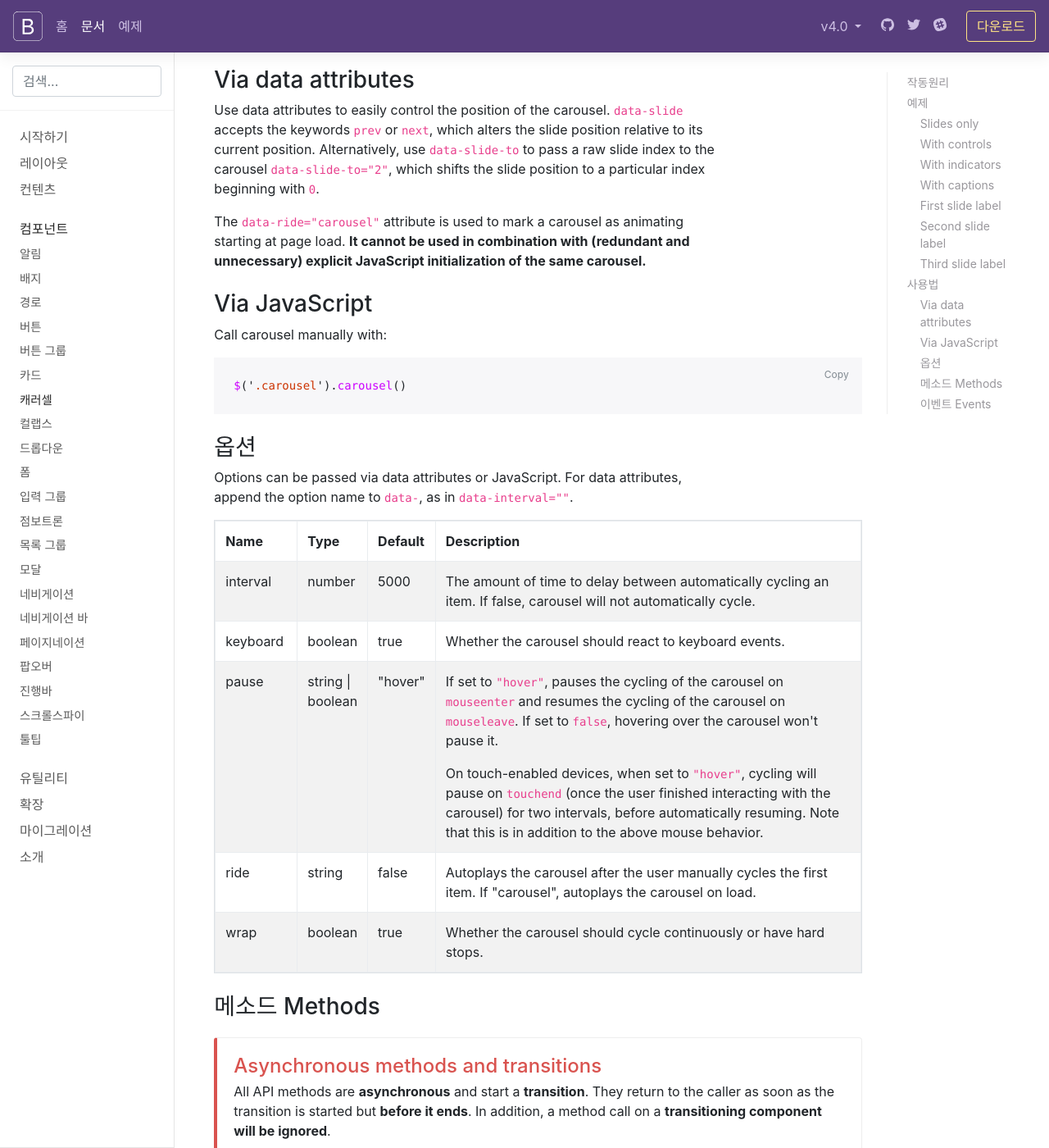
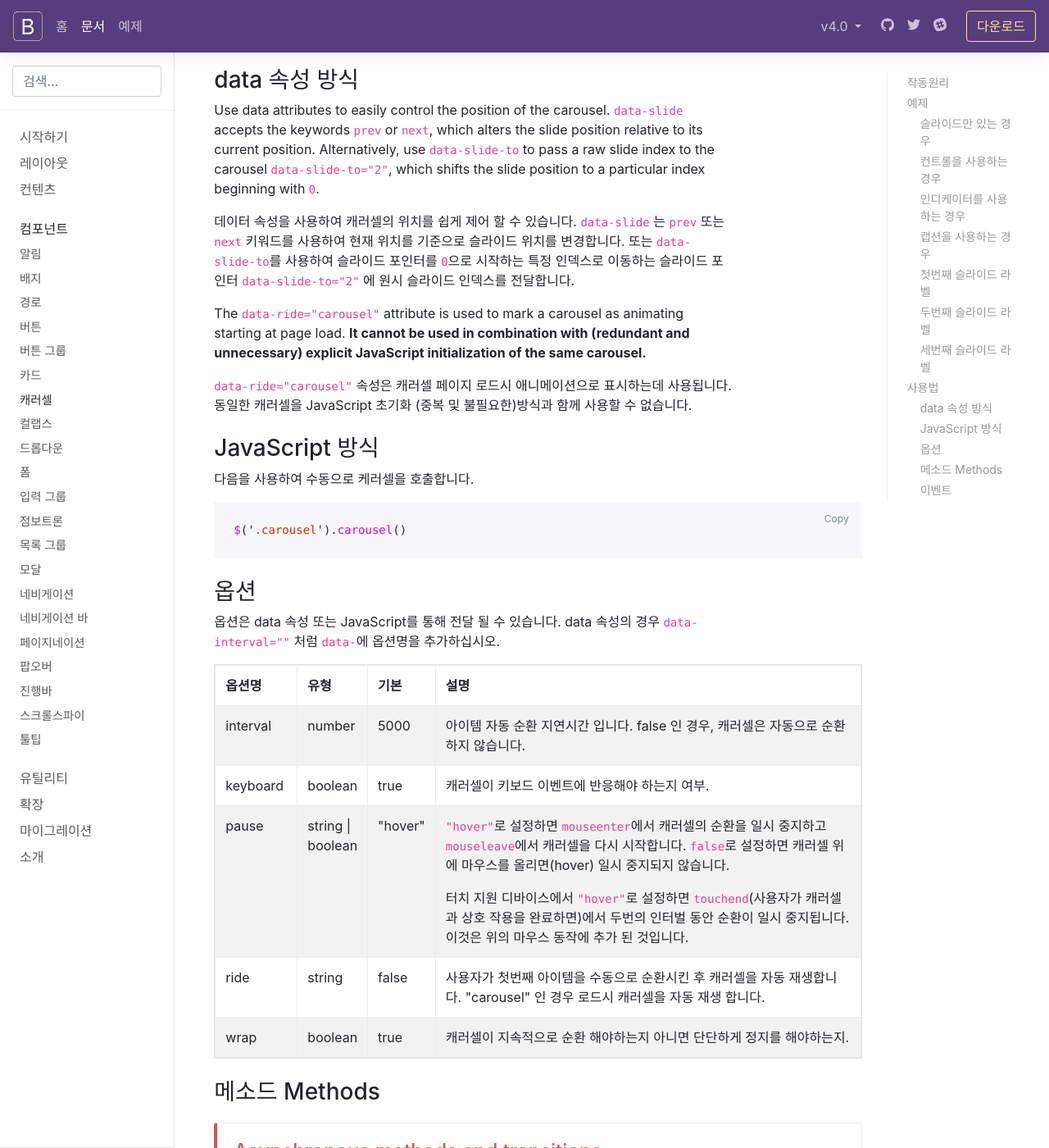
Before and after one commit to kimsQ/bs4-translation, a Jekyll site: the page built from docs/4.0/components/carousel.md, in a window 1280 px wide and 1400 px high, scrolled down 4777 px. Shown: the whole window at 82% size. Built offline with Jekyll 4.4.1, drawn with Linux system fonts in a browser that asks for light colours; nearby versions of some CDN libraries; library files that are not in the unit come from our copies; comment, search, counter and statistics services are not loaded; the table of contents is made by our own code; some of the changed text lies outside the part shown.

Commit message:
update docs

```diff
--- a/docs/4.0/components/carousel.md
+++ b/docs/4.0/components/carousel.md
@@ -20,61 +20,62 @@
 
 ## 예제
 
-Carousels don't automatically normalize slide dimensions. As such, you may need to use additional utilities or custom styles to appropriately size content. While carousels support previous/next controls and indicators, they're not explicitly required. Add and customize as you see fit.
+캐러셀은 자동으로 슬라이드 크기를 표준화하지 않습니다. 따라서 콘텐츠의 크기를 적절하게 조정하려면 추가 유틸리티 또는 사용자 정의 스타일을 사용해야 할 수도 있습니다. 캐러셀은 이전/다음 컨트롤 및 인디케이터를 지원하지만 명확하게 요구되지는 않습니다. 원하는대로 추가하고 사용자 정의 하십시오.
 
-Be sure to set a unique id on the `.carousel` for optional controls, especially if you're using multiple carousels on a single page.
+선택적 컨트롤을 위해 `.carousel`에 고유ID를 설정 해야합니다. 특히 한 페이지에서 여러개의 캐러셀를 사용하는 경우 특히 그렇습니다.
 
-### Slides only
+### 슬라이드만 있는 경우
 
-Here's a carousel with slides only. Note the presence of the `.d-block` and `.img-fluid` on carousel images to prevent browser default image alignment.
+다음은 슬라이드만 있는 캐러셀 입니다. 브라우저 기본 이미지 정렬을 방지하기 위해 캐러셀 이미지에 `.d-block` 및 `.img-fluid`가 있는지 확인하십시오.
+
 
 {% example html %}
 <div id="carouselExampleSlidesOnly" class="carousel slide" data-ride="carousel">
   <div class="carousel-inner">
     <div class="carousel-item active">
-      <img class="d-block w-100" data-src="holder.js/800x400?auto=yes&bg=777&fg=555&text=First slide" alt="First slide">
+      <img class="d-block w-100" data-src="holder.js/800x400?auto=yes&bg=777&fg=555&text=첫번째 슬라이드" alt="첫번째 슬라이드">
     </div>
     <div class="carousel-item">
-      <img class="d-block w-100" data-src="holder.js/800x400?auto=yes&bg=666&fg=444&text=Second slide" alt="Second slide">
+      <img class="d-block w-100" data-src="holder.js/800x400?auto=yes&bg=666&fg=444&text=두번째 슬라이드" alt="두번째 슬라이드">
     </div>
     <div class="carousel-item">
-      <img class="d-block w-100" data-src="holder.js/800x400?auto=yes&bg=555&fg=333&text=Third slide" alt="Third slide">
+      <img class="d-block w-100" data-src="holder.js/800x400?auto=yes&bg=555&fg=333&text=세번째 슬라이드" alt="세번째 슬라이드">
     </div>
   </div>
 </div>
 {% endexample %}
 
-### With controls
+### 컨트롤을 사용하는 경우
 
-Adding in the previous and next controls:
+이전 및 다음 컨트롤을 추가하세요 :
 
 {% example html %}
 <div id="carouselExampleControls" class="carousel slide" data-ride="carousel">
   <div class="carousel-inner">
     <div class="carousel-item active">
-      <img class="d-block w-100" data-src="holder.js/800x400?auto=yes&bg=777&fg=555&text=First slide" alt="First slide">
+      <img class="d-block w-100" data-src="holder.js/800x400?auto=yes&bg=777&fg=555&text=첫번째 슬라이드" alt="첫번째 슬라이드">
     </div>
     <div class="carousel-item">
-      <img class="d-block w-100" data-src="holder.js/800x400?auto=yes&bg=666&fg=444&text=Second slide" alt="Second slide">
+      <img class="d-block w-100" data-src="holder.js/800x400?auto=yes&bg=666&fg=444&text=두번째 슬라이드" alt="두번째 슬라이드">
     </div>
     <div class="carousel-item">
-      <img class="d-block w-100" data-src="holder.js/800x400?auto=yes&bg=555&fg=333&text=Third slide" alt="Third slide">
+      <img class="d-block w-100" data-src="holder.js/800x400?auto=yes&bg=555&fg=333&text=세번째 슬라이드" alt="세번째 슬라이드">
     </div>
   </div>
   <a class="carousel-control-prev" href="#carouselExampleControls" role="button" data-slide="prev">
     <span class="carousel-control-prev-icon" aria-hidden="true"></span>
-    <span class="sr-only">Previous</span>
+    <span class="sr-only">이전</span>
   </a>
   <a class="carousel-control-next" href="#carouselExampleControls" role="button" data-slide="next">
     <span class="carousel-control-next-icon" aria-hidden="true"></span>
-    <span class="sr-only">Next</span>
+    <span class="sr-only">다음</span>
   </a>
 </div>
 {% endexample %}
 
-### With indicators
+### 인디케이터를 사용하는 경우
 
-You can also add the indicators to the carousel, alongside the controls, too.
+컨트롤과 함께 인디케이터를 캐러셀에 추가 할 수도 있습니다.
 
 {% example html %}
 <div id="carouselExampleIndicators" class="carousel slide" data-ride="carousel">
@@ -85,22 +86,22 @@
   </ol>
   <div class="carousel-inner">
     <div class="carousel-item active">
-      <img class="d-block w-100" data-src="holder.js/800x400?auto=yes&bg=777&fg=555&text=First slide" alt="First slide">
+      <img class="d-block w-100" data-src="holder.js/800x400?auto=yes&bg=777&fg=555&text=첫번째 슬라이드" alt="첫번째 슬라이드">
     </div>
     <div class="carousel-item">
-      <img class="d-block w-100" data-src="holder.js/800x400?auto=yes&bg=666&fg=444&text=Second slide" alt="Second slide">
+      <img class="d-block w-100" data-src="holder.js/800x400?auto=yes&bg=666&fg=444&text=두번째 슬라이드" alt="두번째 슬라이드">
     </div>
     <div class="carousel-item">
-      <img class="d-block w-100" data-src="holder.js/800x400?auto=yes&bg=555&fg=333&text=Third slide" alt="Third slide">
+      <img class="d-block w-100" data-src="holder.js/800x400?auto=yes&bg=555&fg=333&text=세번째 슬라이드" alt="세번째 슬라이드">
     </div>
   </div>
   <a class="carousel-control-prev" href="#carouselExampleIndicators" role="button" data-slide="prev">
     <span class="carousel-control-prev-icon" aria-hidden="true"></span>
-    <span class="sr-only">Previous</span>
+    <span class="sr-only">이전</span>
   </a>
   <a class="carousel-control-next" href="#carouselExampleIndicators" role="button" data-slide="next">
     <span class="carousel-control-next-icon" aria-hidden="true"></span>
-    <span class="sr-only">Next</span>
+    <span class="sr-only">다음</span>
   </a>
 </div>
 {% endexample %}
@@ -111,9 +112,9 @@
 The `.active` class needs to be added to one of the slides. Otherwise, the carousel will not be visible.
 {% endcallout %}
 
-### With captions
+### 캡션을 사용하는 경우
 
-Add captions to your slides easily with the `.carousel-caption` element within any `.carousel-item`. They can be easily hidden on smaller viewports, as shown below, with optional [display utilities]({{ site.baseurl }}/docs/{{ site.docs_version }}/utilities/display/). We hide them initially with `.d-none` and bring them back on medium-sized devices with `.d-md-block`.
+`.carousel-item` 내에 `.carousel-caption` 요소를 사용하여 슬라이드에 캡션을 쉽게 추가 할 수 있습니다. 아래 그림과 같이 선택적으로 [디스플레이 유틸리티]({{ site.baseurl }}/docs/{{ site.docs_version }}/utilities/display/)를 사용하여 작은 뷰포트에 쉽게 숨길 수 있습니다. 처음에는 `.d-none`으로 숨기고 `.d-md-block` 으로  중간 크기의 디바이스에서 다시 가져옵니다.
 
 <div class="bd-example">
   <div id="carouselExampleCaptions" class="carousel slide" data-ride="carousel">
@@ -124,34 +125,34 @@
     </ol>
     <div class="carousel-inner">
       <div class="carousel-item active">
-        <img class="d-block w-100" data-src="holder.js/800x400?auto=yes&bg=777&fg=555&text=First slide" alt="First slide">
+        <img class="d-block w-100" data-src="holder.js/800x400?auto=yes&bg=777&fg=555&text=첫번째 슬라이드" alt="첫번째 슬라이드">
         <div class="carousel-caption d-none d-md-block">
-          <h3>First slide label</h3>
-          <p>Nulla vitae elit libero, a pharetra augue mollis interdum.</p>
+          <h3>첫번째 슬라이드 라벨</h3>
+          <p>동해물과 백두산이 마르고 닳도록 하느님이 보우하사 우리 나라만세.</p>
         </div>
       </div>
       <div class="carousel-item">
-        <img class="d-block w-100" data-src="holder.js/800x400?auto=yes&bg=666&fg=444&text=Second slide" alt="Second slide">
+        <img class="d-block w-100" data-src="holder.js/800x400?auto=yes&bg=666&fg=444&text=두번째 슬라이드" alt="두번째 슬라이드">
         <div class="carousel-caption d-none d-md-block">
-          <h3>Second slide label</h3>
-          <p>Lorem ipsum dolor sit amet, consectetur adipiscing elit.</p>
+          <h3>두번째 슬라이드 라벨</h3>
+          <p>동해물과 백두산이 마르고 닳도록 하느님이 보우하사 우리 나라만세.</p>
         </div>
       </div>
       <div class="carousel-item">
-        <img class="d-block w-100" data-src="holder.js/800x400?auto=yes&bg=555&fg=333&text=Third slide" alt="Third slide">
+        <img class="d-block w-100" data-src="holder.js/800x400?auto=yes&bg=555&fg=333&text=세번째 슬라이드" alt="세번째 슬라이드">
         <div class="carousel-caption d-none d-md-block">
-          <h3>Third slide label</h3>
-          <p>Praesent commodo cursus magna, vel scelerisque nisl consectetur.</p>
+          <h3>세번째 슬라이드 라벨</h3>
+          <p>동해물과 백두산이 마르고 닳도록 하느님이 보우하사 우리 나라만세.</p>
         </div>
       </div>
     </div>
     <a class="carousel-control-prev" href="#carouselExampleCaptions" role="button" data-slide="prev">
       <span class="carousel-control-prev-icon" aria-hidden="true"></span>
-      <span class="sr-only">Previous</span>
+      <span class="sr-only">이전</span>
     </a>
     <a class="carousel-control-next" href="#carouselExampleCaptions" role="button" data-slide="next">
       <span class="carousel-control-next-icon" aria-hidden="true"></span>
-      <span class="sr-only">Next</span>
+      <span class="sr-only">다음</span>
     </a>
   </div>
 </div>
@@ -168,15 +169,19 @@
 
 ## 사용법
 
-### Via data attributes
+### data 속성 방식
 
 Use data attributes to easily control the position of the carousel. `data-slide` accepts the keywords `prev` or `next`, which alters the slide position relative to its current position. Alternatively, use `data-slide-to` to pass a raw slide index to the carousel `data-slide-to="2"`, which shifts the slide position to a particular index beginning with `0`.
 
+데이터 속성을 사용하여 캐러셀의 위치를 쉽게 제어 할 수 있습니다. `data-slide` 는 `prev` 또는 `next` 키워드를 사용하여 현재 위치를 기준으로 슬라이드 위치를 변경합니다. 또는 `data-slide-to`를 사용하여 슬라이드 포인터를 `0`으로 시작하는 특정 인덱스로 이동하는 슬라이드 포인터 `data-slide-to="2"` 에 원시 슬라이드 인덱스를 전달합니다.
+
 The `data-ride="carousel"` attribute is used to mark a carousel as animating starting at page load. **It cannot be used in combination with (redundant and unnecessary) explicit JavaScript initialization of the same carousel.**
 
-### Via JavaScript
+`data-ride="carousel"` 속성은 캐러셀 페이지 로드시 애니메이션으로 표시하는데 사용됩니다. 동일한 캐러셀을 JavaScript 초기화 (중복 및 불필요한)방식과 함께 사용할 수 없습니다.
 
-Call carousel manually with:
+### JavaScript 방식
+
+다음을 사용하여 수동으로 케러셀을 호출합니다.
 
 {% highlight js %}
 $('.carousel').carousel()
@@ -184,15 +189,15 @@
 
 ### 옵션
 
-Options can be passed via data attributes or JavaScript. For data attributes, append the option name to `data-`, as in `data-interval=""`.
+옵션은 data 속성 또는 JavaScript를 통해 전달 될 수 있습니다. data 속성의 경우  `data-interval=""` 처럼 `data-`에 옵션명을 추가하십시오.
 
 <table class="table table-bordered table-striped table-responsive">
   <thead>
     <tr>
-      <th style="width: 100px;">Name</th>
-      <th style="width: 50px;">Type</th>
-      <th style="width: 50px;">Default</th>
-      <th>Description</th>
+      <th style="width: 100px;">옵션명</th>
+      <th style="width: 50px;">유형</th>
+      <th style="width: 50px;">기본</th>
+      <th>설명</th>
     </tr>
   </thead>
   <tbody>
@@ -200,32 +205,33 @@
       <td>interval</td>
       <td>number</td>
       <td>5000</td>
-      <td>The amount of time to delay between automatically cycling an item. If false, carousel will not automatically cycle.</td>
+      <td>아이템 자동 순환 지연시간 입니다. false 인 경우, 캐러셀은 자동으로 순환하지 않습니다.</td>
     </tr>
     <tr>
       <td>keyboard</td>
       <td>boolean</td>
       <td>true</td>
-      <td>Whether the carousel should react to keyboard events.</td>
+      <td>캐러셀이 키보드 이벤트에 반응해야 하는지 여부.</td>
     </tr>
     <tr>
       <td>pause</td>
       <td>string | boolean</td>
       <td>"hover"</td>
-      <td><p>If set to <code>"hover"</code>, pauses the cycling of the carousel on <code>mouseenter</code> and resumes the cycling of the carousel on <code>mouseleave</code>. If set to <code>false</code>, hovering over the carousel won't pause it.</p>
-      <p>On touch-enabled devices, when set to <code>"hover"</code>, cycling will pause on <code>touchend</code> (once the user finished interacting with the carousel) for two intervals, before automatically resuming. Note that this is in addition to the above mouse behavior.</p></td>
+      <td><p><code>"hover"</code>로 설정하면 <code>mouseenter</code>에서 캐러셀의 순환을 일시 중지하고 <code>mouseleave</code>에서 캐러셀을 다시 시작합니다. <code>false</code>로 설정하면 캐러셀 위에 마우스를 올리면(hover) 일시 중지되지 않습니다.</p>
+      <p>터치 지원 디바이스에서 <code>"hover"</code>로 설정하면 <code>touchend</code>(사용자가 캐러셀과 상호 작용을 완료하면)에서 두번의 인터벌 동안 순환이 일시 중지됩니다. 이것은 위의 마우스 동작에 추가 된 것입니다.</p>
+      </td>
     </tr>
     <tr>
       <td>ride</td>
       <td>string</td>
       <td>false</td>
-      <td>Autoplays the carousel after the user manually cycles the first item. If "carousel", autoplays the carousel on load.</td>
+      <td>사용자가 첫번째 아이템을 수동으로 순환시킨 후 캐러셀을 자동 재생합니다. "carousel" 인 경우 로드시 캐러셀을 자동 재생 합니다.</td>
     </tr>
     <tr>
       <td>wrap</td>
       <td>boolean</td>
       <td>true</td>
-      <td>Whether the carousel should cycle continuously or have hard stops.</td>
+      <td>캐러셀이 지속적으로 순환 해야하는지 아니면 단단하게 정지를 해야하는지.</td>
     </tr>
   </tbody>
 </table>
@@ -237,7 +243,7 @@
 
 #### `.carousel(options)`
 
-Initializes the carousel with an optional options `object` and starts cycling through items.
+선택적 옵션 `object`를 사용하여 캐러셀을 초기화하고 아이템을 순환 시킵니다.
 
 {% highlight js %}
 $('.carousel').carousel({
@@ -247,50 +253,50 @@
 
 #### `.carousel('cycle')`
 
-Cycles through the carousel items from left to right.
+왼쪽에서 오른쪽으로 캐러셀 아이템을 순환 시킵니다.
 
 #### `.carousel('pause')`
 
-Stops the carousel from cycling through items.
+아이템이 순환하는 것을 중지합니다.
 
 #### `.carousel(number)`
 
-Cycles the carousel to a particular frame (0 based, similar to an array). **Returns to the caller before the target item has been shown** (i.e. before the `slid.bs.carousel` event occurs).
+캐러셀을 특정 프레임 (배열과 비슷한 0 기반)으로 이동 시킵니다. 대상 아이템이 표시되기 전에 (즉, `slid.bs.carousel` 이벤트가 발생하기 전에) 호출자에게 반환됩니다.
 
 #### `.carousel('prev')`
 
-Cycles to the previous item. **Returns to the caller before the previous item has been shown** (i.e. before the `slid.bs.carousel` event occurs).
+이전 항목으로 이동합니다. 이전 항목이 표시되기 전에 (즉, `slid.bs.carousel` 이벤트가 발생하기 전에) 호출자에게 반환됩니다.
 
 #### `.carousel('next')`
 
-Cycles to the next item. **Returns to the caller before the next item has been shown** (i.e. before the `slid.bs.carousel` event occurs).
+다음 항목으로 이동합니다. 다음 항목이 표시되기 전에 (즉, `slid.bs.carousel` 이벤트가 발생하기 전에) 호출자에게 반환됩니다.
 
-### 이벤트 Events
+### 이벤트
 
-Bootstrap's carousel class exposes two events for hooking into carousel functionality. Both events have the following additional properties:
+부트스트랩의 캐러셀 클래스는 캐러셀 기능에 연결하기 위한 두가지 이벤트를 노출합니다. 두 이벤트 모두 다음과 같은 추가 속성을 가집니다.
 
-- `direction`: The direction in which the carousel is sliding (either `"left"` or `"right"`).
-- `relatedTarget`: The DOM element that is being slid into place as the active item.
-- `from`: The index of the current item
-- `to`: The index of the next item
+- `direction`: 캐러셀이 슬라이드 되는 방향 ( `"left"` 또는 `"right"`).
+- `relatedTarget`: 활성화된(active) 아이템으로 제자리에 들어간 DOM 요소입니다. The DOM element that is being slid into place as the active item.
+- `from`: 현재 아이템의 색인(index)
+- `to`: 다음 아이템의 색인(index)
 
-All carousel events are fired at the carousel itself (i.e. at the `<div class="carousel">`).
+모든 이벤트는 캐러셀 자체에서 발생(fired) 됩니다. (즉, `<div class="carousel">` 에서)
 
 <table class="table table-bordered table-striped table-responsive">
   <thead>
     <tr>
-      <th style="width: 150px;">Event Type</th>
-      <th>Description</th>
+      <th style="width: 150px;">이벤트</th>
+      <th>설명</th>
     </tr>
   </thead>
   <tbody>
     <tr>
       <td>slide.bs.carousel</td>
-      <td>This event fires immediately when the <code>slide</code> instance method is invoked.</td>
+      <td>이 이벤트는 슬라이드 인스턴스 메서드가 호출 될 때 즉시 발생합니다.</td>
     </tr>
     <tr>
       <td>slid.bs.carousel</td>
-      <td>This event is fired when the carousel has completed its slide transition.</td>
+      <td>이 이벤트는 회전식 슬라이드 전환(transition)이 완료되면 시작됩니다.</td>
     </tr>
   </tbody>
 </table>
```
Also changed, not shown: docs/4.0/components/alerts.md (+25 -24 lines), docs/4.0/components/badge.md (+10 -6 lines), docs/4.0/components/breadcrumb.md (+2 -2 lines), docs/4.0/components/button-group.md (+57 -54 lines), docs/4.0/components/buttons.md (+38 -28 lines).
